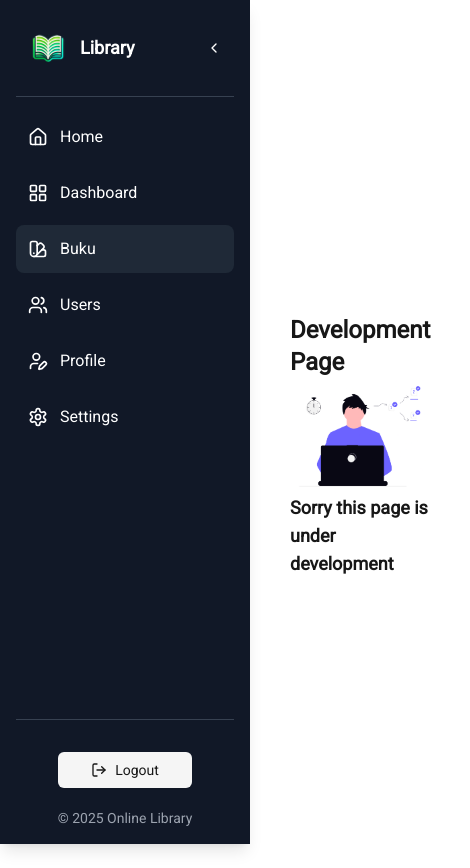
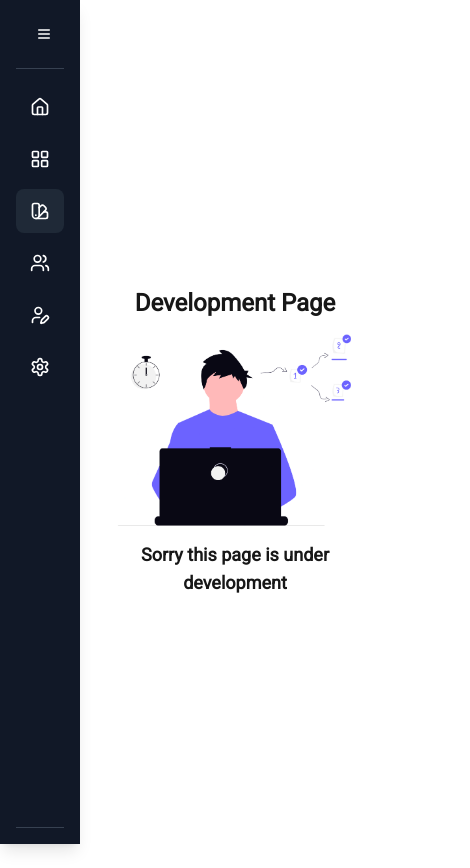
Before and after one commit to alfarosiregar/online-library-app, a Next.js app: page /admin/books in a window 390 px wide. Shown: the whole page, 470 px wide, since content can reach past the window. After the commit the page ends 844 px from the top, so only its background shows below. Built offline with nearby package versions, Linux system fonts and the light colour scheme.

Commit message:
Fix: mobile responsive in admin panel

```diff
--- a/src/components/fragments/Development/index.tsx
+++ b/src/components/fragments/Development/index.tsx
@@ -2,7 +2,7 @@ import Image from "next/image";
 
 const Development = () => {
   return (
-    <div className="flex items-center justify-center p-4 flex-col min-h-screen w-full">
+    <div className="flex items-center justify-center flex-col min-h-screen w-full ml-10">
       <h1 className="text-2xl font-bold">Development Page</h1>
       <Image
         src="/development.png"
@@ -10,7 +10,7 @@ const Development = () => {
         width={500}
         height={500}
       />
-      <h5 className="text-lg font-bold">
+      <h5 className="text-lg font-bold text-center">
         Sorry this page is under development
       </h5>
     </div>
--- a/src/components/fragments/Navbar/index.tsx
+++ b/src/components/fragments/Navbar/index.tsx
@@ -74,7 +74,7 @@ const Navbar = () => {
               <BookOpenText className="h-9 w-9" />
             </Link>
             <Link
-              href="/bookList"
+              href="/books"
               className="text-muted-foreground hover:text-foreground"
             >
               Book
--- a/src/components/fragments/Sidebar/index.tsx
+++ b/src/components/fragments/Sidebar/index.tsx
@@ -36,10 +36,23 @@ const Sidebar = ({ isExpanded, setIsExpanded }: SidebarProps) => {
   const { pathname } = useRouter();
 
   return (
+    <>
+      {/* Overlay untuk mobile */}
+      {isExpanded && (
+        <div
+          className="fixed inset-0 bg-black bg-opacity-50 sm:hidden z-40"
+          onClick={() => setIsExpanded(false)}
+        />
+      )}
+
       <motion.aside
         animate={{ width: isExpanded ? 250 : 80 }}
         transition={{ type: "spring", stiffness: 100 }}
-      className="fixed left-0 top-0 h-screen bg-gray-900 text-white p-4 flex flex-col z-50 shadow-lg"
+        className={cn(
+          "fixed left-0 top-0 h-screen bg-gray-900 text-white p-4 flex flex-col z-50 shadow-lg",
+          "sm:relative sm:w-auto",
+          isExpanded ? "max-w-[80%] sm:max-w-none" : "w-[80px]",
+        )}
       >
         {/* Header Sidebar + Tombol Toggle */}
         <motion.div className="flex justify-between items-center mb-4">
@@ -123,6 +136,7 @@ const Sidebar = ({ isExpanded, setIsExpanded }: SidebarProps) => {
           <p>© 2025 Online Library</p>
         </motion.div>
       </motion.aside>
+    </>
   );
 };
 
--- a/src/components/layouts/AdminLayout/index.tsx
+++ b/src/components/layouts/AdminLayout/index.tsx
@@ -6,17 +6,23 @@ type PropsType = {
 };
 
 export default function AdminLayout({ children }: PropsType) {
-  const [isExpanded, setIsExpanded] = useState(true);
+  const [isExpanded, setIsExpanded] = useState(false);
 
   return (
-    <div className="flex h-screen w-full">
+    <div className="flex h-screen w-full overflow-hidden">
       {/* Sidebar */}
-      <Sidebar isExpanded={isExpanded} setIsExpanded={setIsExpanded} />
+      <div
+        className={`absolute sm:relative z-50 transition-all duration-300 ${
+          isExpanded ? "w-[250px] " : "w-0 sm:w-[30px]"
+        }`}
+      >
+        <Sidebar isExpanded={isExpanded} setIsExpanded={setIsExpanded} />
+      </div>
 
-      {/* Konten utama menyesuaikan sidebar */}
+      {/* Konten utama */}
       <main
-        className={`transition-all duration-300 flex-1 p-6 ${
-          isExpanded ? "ml-[250px]" : "ml-[80px]"
+        className={`transition-all duration-300 flex-1 px-10 py-0 ${
+          isExpanded ? "sm:ml-[10px] m-8" : "sm:ml-[30px] m-5"
         }`}
       >
         {children}
```
Lines whose indentation alone changed are shown as unchanged.
